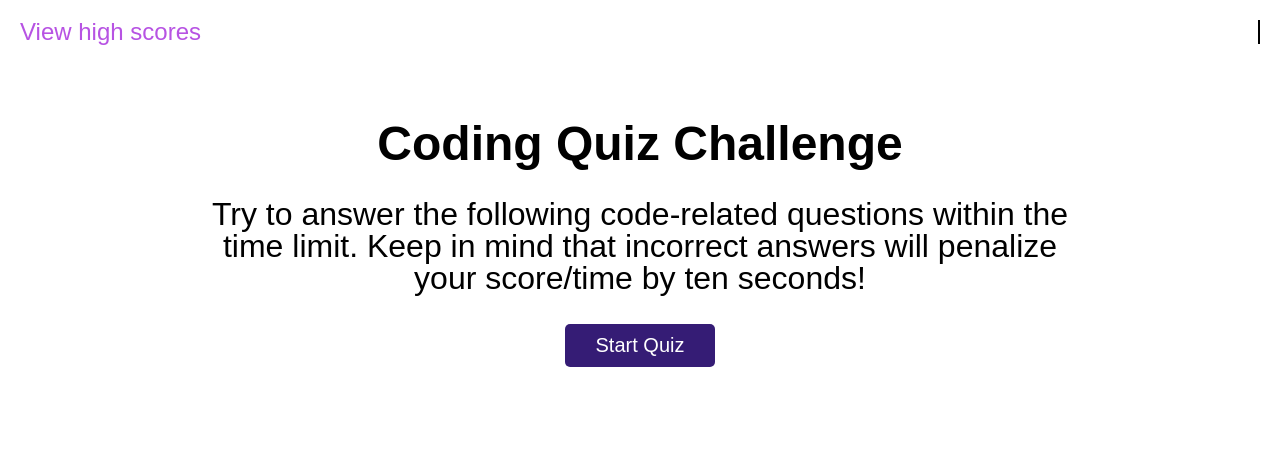
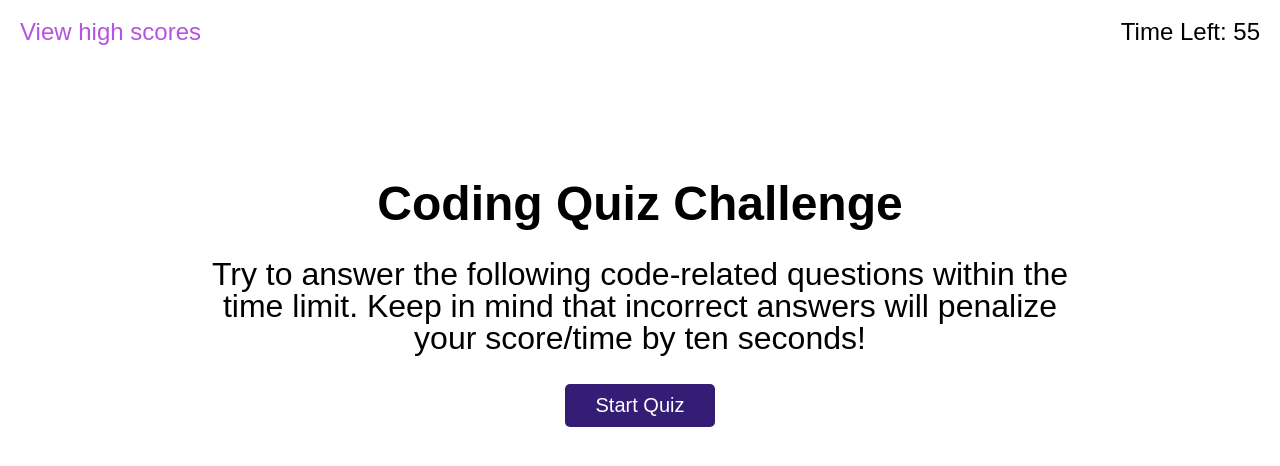
Before and after one commit to jradmorrison/code-quiz, a plain HTML site: page index.html in a window 1280 px wide. Drawn offline with Linux system fonts and the light colour scheme.

Commit message:
Added function to start quiz and timer

```diff
--- a/assets/css/stylesheet.css
+++ b/assets/css/stylesheet.css
@@ -8,29 +8,16 @@ body {
     font-family: Arial, Helvetica, sans-serif;
 }
 
-header {
-    padding: 20px;
-    font-size: 24px;
-    display: flex;
-    width: 100vw;
-    justify-content: space-between;
-}
-
 header a {
     color: #B753E3;
     text-decoration: none;
 }
 
-header div {
-    border: 1px solid black;
-}
-
 main {
-    margin: 2% auto;
+    margin: 150px auto;
     width: 900px;
     display: flex;
     flex-direction: column;
-    align-items: center;
 }
 
 h1 {
--- a/assets/js/script.js
+++ b/assets/js/script.js
@@ -1,23 +1,57 @@
 // ============= Defining elements as variables ===========================
+var headEl = document.getElementById('header');
+var highScoresEl = document.getElementById('high-scores');
+var timerEl = document.getElementById('timer');
 var h1El = document.getElementById('h1');
 var h2El = document.getElementById('h2');
 var btnEl = document.getElementById('start');
 
-
-h1El.innerHTML = `Coding Quiz Challenge`;
+var title = `Coding Quiz Challenge`;
 h2El.innerHTML = `Try to answer the following code-related questions within the time limit. Keep in mind that incorrect answers will penalize your score/time by ten seconds!`;
 
+var question = [
+    {question: '1', answer: '1', allAnswers: '1,2,3,4'},
+    {question: '2', answer: '2', allAnswers: '1,2,3,4'},
+    {question: '3', answer: '3', allAnswers: '1,2,3,4'},
+    {question: '4', answer: '4', allAnswers: '1,2,3,4'},
+    {question: '5', answer: '5', allAnswers: '1,2,3,4'},
+]
 
-h1El.setAttribute('style', '');
+var questionIndex = 0;
+var secondsLeft = 60;
+
+headEl.setAttribute('style', 'padding: 20px; font-size: 24px; display: flex; width: 100vw; justify-content: space-between; position:absolute; top:0;');
+h1El.setAttribute('style', 'text-align:center;');
 h2El.setAttribute('style', 'text-align:center; font-size:200%;');
-btnEl.setAttribute('style', 'width: 150px; font-size:125%; color:white; background:#351C75; border: 0; padding: 10px 0; border-radius:5px; margin-top:30px;');
+btnEl.setAttribute('style', 'width: 150px; font-size:125%; color:white; background:#351C75; border: 0; padding: 10px 0; border-radius:5px; margin:30px auto;');
+
+h1El.innerHTML = title;
+
+function startQuiz() {
+    console.log(`Quiz Started`);
+    startTimer();
+}
 
 
 
+function startTimer() {
+    // Sets interval in variable
+    var timerInterval = setInterval(function() {
+      secondsLeft--;
+      timerEl.innerHTML = `Time Left: ${secondsLeft}`;
 
+      if(secondsLeft === 0) {
 
+        clearInterval(timerInterval);
+        sendMessage();
+      }
 
+    }, 1000);
+  }
 
-
+  // Function to create and append colorsplosion image
+  function sendMessage() {
+      console.log(`Times Up!`)
+  }
 
 btnEl.addEventListener('click', startQuiz())
--- a/index.html
+++ b/index.html
@@ -8,7 +8,7 @@
     <title>Code Quiz</title>
 </head>
 <body>
-    <header>
+    <header id="header">
         <a id="high-scores" href="">View high scores</a>
         <div id="timer"></div>
     </header>
```
